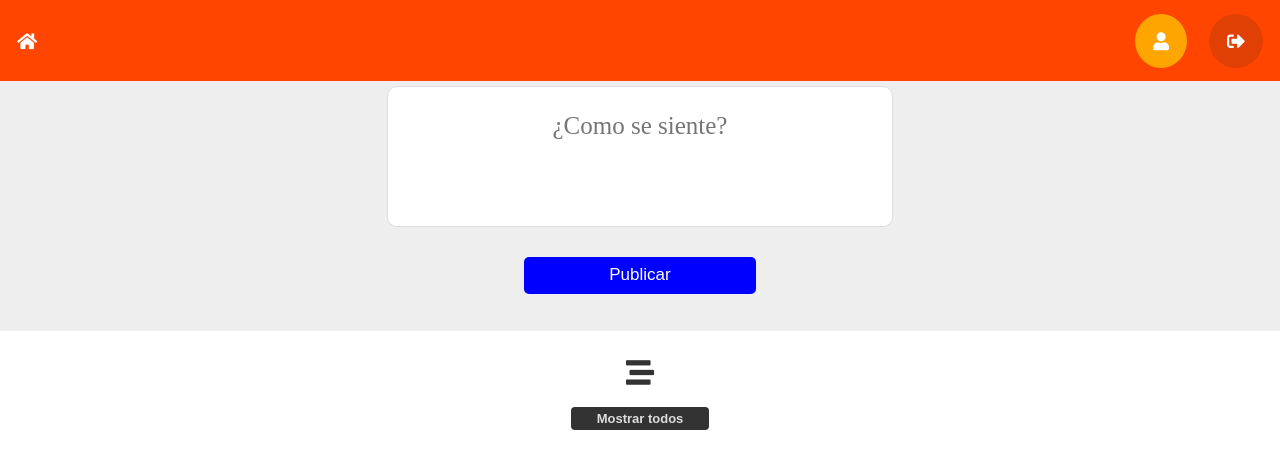
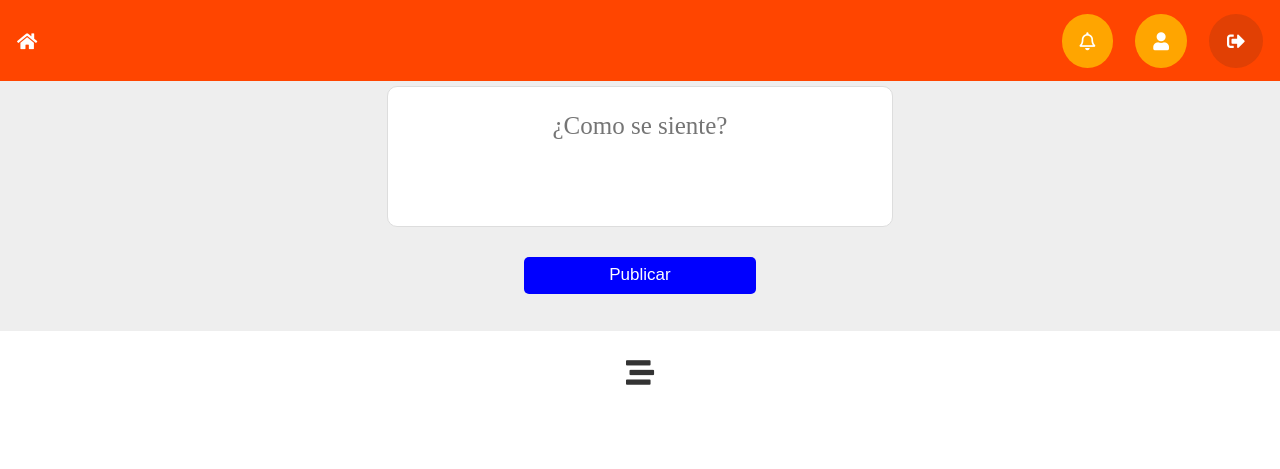
Before and after one commit to jeremiasramirez/PHP-INTRANET-sessiones, a PHP site: page /main.php in a window 1280 px wide. Shown: the top 469 px of the page. Run offline with PHP 8.4, Linux system fonts and the light colour scheme; the visitor is signed in with stand-in values (Sample User, id 1); data that the repository does not hold is empty.

Commit message:
agregando campana para ver todos los estados

```diff
--- a/main.php
+++ b/main.php
@@ -26,8 +26,10 @@
 		</article>
 		<article class="main_out">
 
+		<a href="publication.php" class="user_perfil far fa-bell" title="Notification"></a>
 		<a href="user.php" class="user_perfil fas fa-user" title="User"></a>
 		<a href="out.php" class="perfil_out fas fa-sign-out-alt" title="Close"></a>
+
 		</article>
 	</header>
 
@@ -50,11 +52,8 @@
 	<section class="states">
 		<article class="title_states">
 			<h1 class="state_publish fas fa-stream"></h1>
+		</article>
 
-		</article>
-		<article class="container__all">
-			<p class="all"><a href="publication.php">Mostrar todos</a></p>
-		</article>
 		<?php
 		$conection = new mysqli("localhost", "root","","intranet");
 
@@ -67,9 +66,9 @@
 				 $statement_insert = "INSERT INTO states (state) VALUES ('$data')";
 
 				 $query_insert = mysqli_query($conection, $statement_insert);
-				 unset($data);
-				 header("main.php");
+				unset($_POST["state"]);
 			}
+
 
 			$statement_show = "SELECT state FROM states";
 
--- a/publication.php
+++ b/publication.php
@@ -21,7 +21,7 @@
 			<a href="main.php" class="title fas fa-home"></a>
 		</article>
 		<article class="main_out">
-
+		<a href="publication.php" class="user_perfil far fa-bell" title="Notification"></a>
 		<a href="user.php" class="user_perfil fas fa-user" title="User"></a>
 		<a href="out.php" class="perfil_out fas fa-sign-out-alt" title="Close"></a>
 		</article>
@@ -33,7 +33,6 @@
 
 	<section class="states">
 		<article class="title_states" style="position: sticky;top:60px;color:red; z-index: 300;">
-			 <!--  -->
 			<h1 class="state_publish fas fa-stream" ></h1>
 		</article>
 		<?php
--- /dev/null
+++ b/redirect_main.php
@@ -0,0 +1,4 @@
+<?php
+session_start();
+header("Location: main.php");
+?>
--- a/styles.css
+++ b/styles.css
@@ -26,11 +26,15 @@
  	border-radius: 50%;
  	padding: 1em;
  	font-family: arial;
+
  }
  .user_perfil:hover{
+	transform: scale(.8);
 	opacity: .6;
 	transition: .4s;
+
  }
+
  .perfil_out{
  	background: #2222;
 	display: inline-block;
@@ -73,16 +77,13 @@
 .buttonsend_publish{
 	margin-top:2em;
 }
- .buttonsend_publish:hover{
- 	cursor: pointer;
- }
+
 .publish{
-	 text-align: center;
+ text-align: center;
 	background-color: #eee;
 	padding: .3em;
 }
-.publish_file{
-}
+
 .text_publish{
 	text-align:center;
 	border-radius: 10px;
@@ -162,10 +163,6 @@
 	padding-bottom: 10em
 }
 
-.responsivelogin{
-
-}
-
 .login input{
 	margin: .3em;
 	border-radius: 3px;
@@ -204,15 +201,7 @@
 
 
 }
-.container__all{
 
-}
-.all{
-	font-family: arial;
-	font-weight: 600;
-	margin-top: -.3em;
-	font-size: 13px;
-}
 .all:hover{
 	opacity: .8;
 	transition: .4s;
--- a/user.php
+++ b/user.php
@@ -22,8 +22,8 @@ session_start();
 		</article>
 
 		<article class="main_out">
+		<a href="publication.php" class="user_perfil far fa-bell" title="Notification"></a>
 		<a href="user.php" class="user_perfil fas fa-user" title="User"></a>
-		<!-- <?php echo $_SESSION["name"];?> -->
 		<a href="out.php" class="perfil_out fas fa-sign-out-alt" title="Close"></a>
 		</article>
 
```
